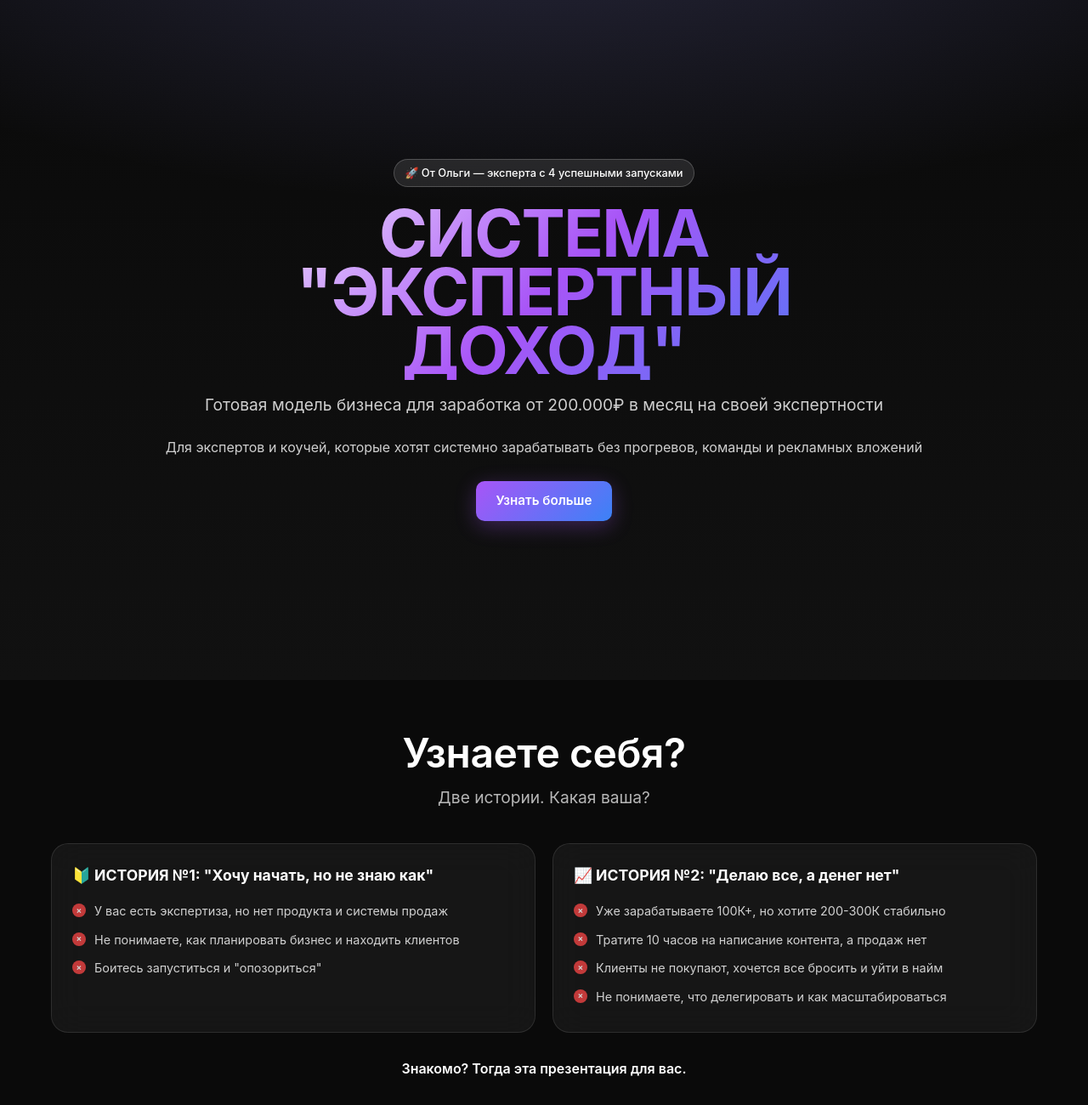
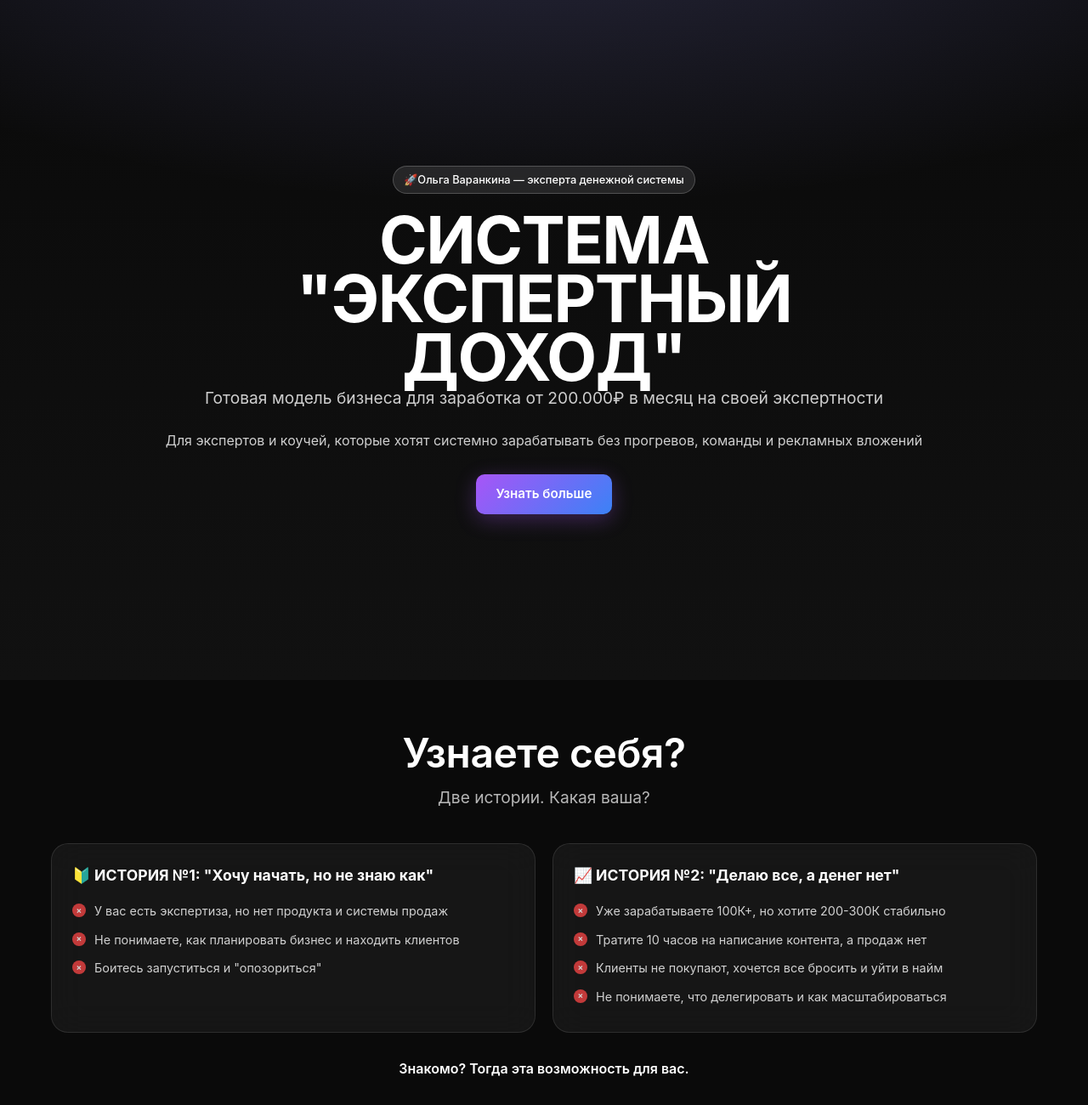
Before and after one commit to binopusjake2290-dotcom/Olga-V, a plain HTML site: page index.html in a window 1280 px wide. Shown: the top 1300 px of the page at 85% size. Drawn offline with Linux system fonts and the light colour scheme.

Commit message:
Update index.html

```diff
--- a/index.html
+++ b/index.html
@@ -462,8 +462,8 @@
     <section class="hero">
         <div class="container">
             <div class="hero-content">
-                <div class="badge">🚀 От Ольги — эксперта с 4 успешными запусками</div>
-                <h1 class="display-large">СИСТЕМА<br>"ЭКСПЕРТНЫЙ ДОХОД"</h1>
+                <div class="badge">🚀Ольга Варанкина — эксперта денежной системы</div>
+                <h2 class="display-large">СИСТЕМА<br>"ЭКСПЕРТНЫЙ ДОХОД"</h2>
                 <p class="body-large subtitle">Готовая модель бизнеса для заработка от 200.000₽ в месяц на своей экспертности</p>
                 <p style="opacity: 0.8; margin-bottom: 28px;">Для экспертов и коучей, которые хотят системно зарабатывать без прогревов, команды и рекламных вложений</p>
                 <a href="https://t.me/oi_varankina" class="btn btn-primary">Узнать больше</a>
@@ -501,7 +501,7 @@
             </div>
 
             <div style="text-align: center; margin-top: 30px;">
-                <p style="font-weight: 600;">Знакомо? Тогда эта презентация для вас.</p>
+                <p style="font-weight: 600;">Знакомо? Тогда эта возможность для вас.</p>
             </div>
         </div>
     </section>
@@ -546,7 +546,7 @@
 
             <div class="grid-2">
                 <div class="card fade-in">
-                    <h3 style="color: #ef4444; margin-bottom: 16px;">❌ БЕЗ чего работает:</h3>
+                    <h3 style="color: #FFD700; margin-bottom: 16px;">🤩 БЕЗ чего работает:</h3>
                     <ul class="problem-list">
                         <li>Без прогревов в сторис</li>
                         <li>Без команды на старте</li>
```
